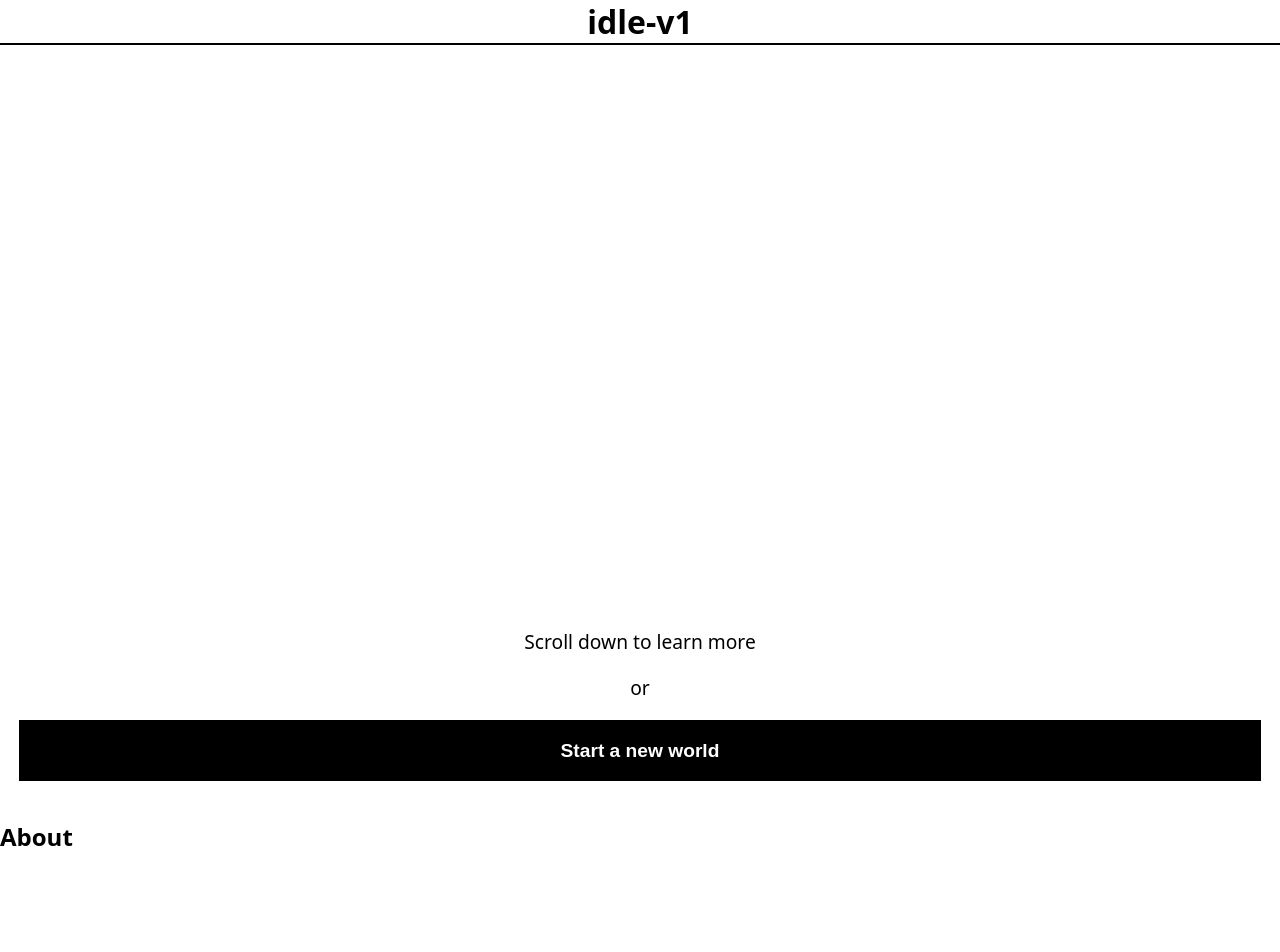
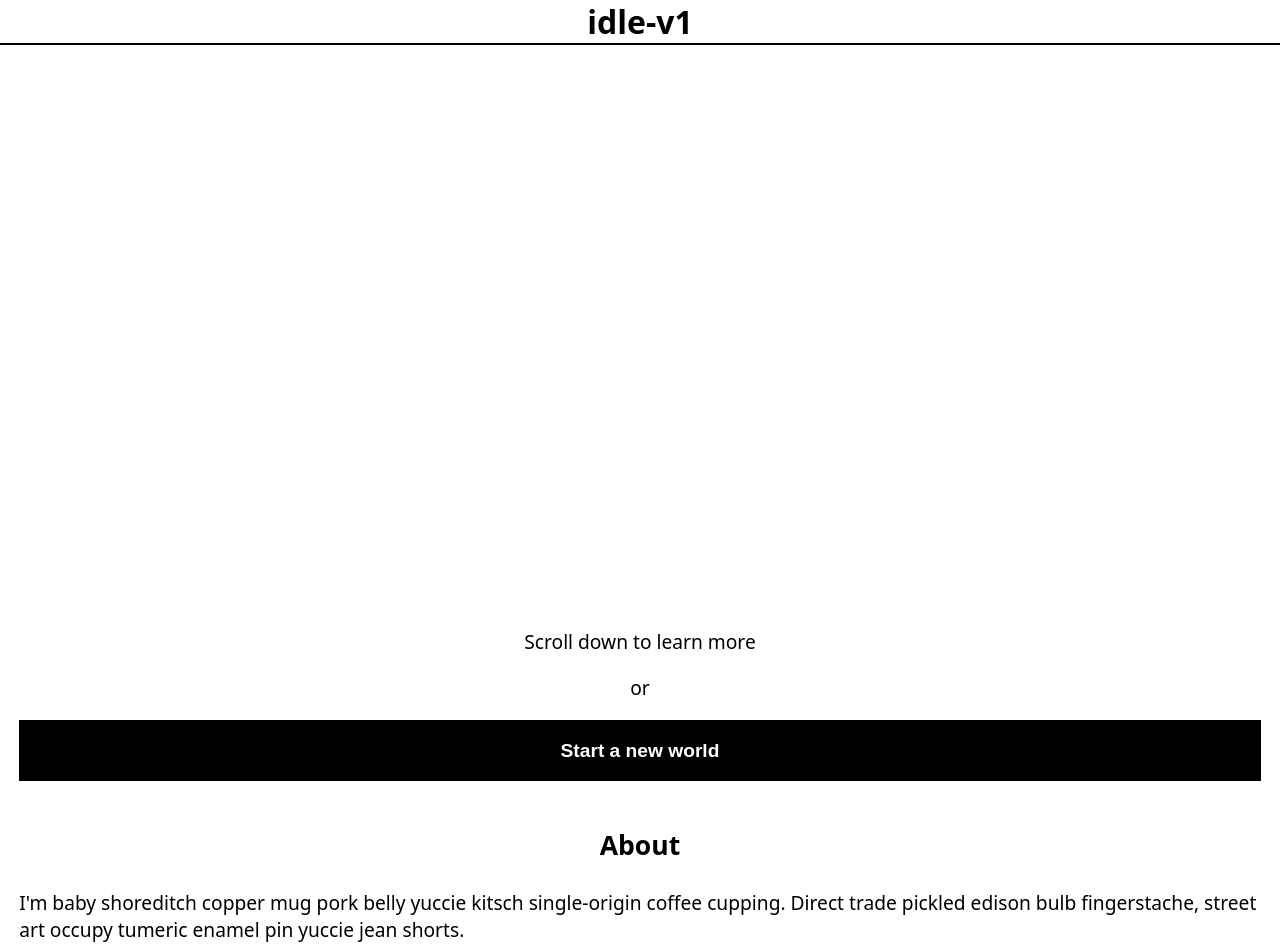
Before and after one commit to tylerschloesser/idle-v1, a React app in the folder packages/app/: page / in a window 1280 px wide. Shown: the top 952 px of the page. Built offline with nearby package versions, Linux system fonts and the light colour scheme; the HTML template or start-up script is replaced by a standard one.

Commit message:
add hipster impsum

```diff
--- a/packages/app/src/index.scss
+++ b/packages/app/src/index.scss
@@ -22,6 +22,7 @@ body {
 
   // header font sizes
   --h1: 2em;
+  --h2: 1.66em;
 }
 
 @media (prefers-color-scheme: dark) {
--- a/packages/app/src/root-page.component.tsx
+++ b/packages/app/src/root-page.component.tsx
@@ -4,7 +4,7 @@ export function RootPage() {
   return (
     <>
       <div className={styles.main}>
-        <h1 className={styles.header}>idle-v1</h1>
+        <h1 className={styles.h1}>idle-v1</h1>
         <div className={styles['bottom-container']}>
           <div className={styles['scroll-down']}>
             <span>Scroll down to learn more</span>
@@ -16,7 +16,13 @@ export function RootPage() {
         </div>
       </div>
       <div className={styles.about}>
-        <h2>About</h2>
+        <h2 className={styles.h2}>About</h2>
+        <p className={styles.p}>
+          I'm baby shoreditch copper mug pork belly yuccie
+          kitsch single-origin coffee cupping. Direct trade
+          pickled edison bulb fingerstache, street art
+          occupy tumeric enamel pin yuccie jean shorts.
+        </p>
       </div>
     </>
   )
--- a/packages/app/src/root-page.module.scss
+++ b/packages/app/src/root-page.module.scss
@@ -7,7 +7,7 @@
   justify-content: space-between;
 }
 
-.header {
+.h1 {
   font-size: var(--h1);
   margin: 0;
   text-align: center;
@@ -45,6 +45,18 @@
 }
 
 .about {
-  height: 100lvh;
-  width: 100lvw;
+  height: 100svh;
+  width: 100svw;
+  color: var(--black);
 }
+
+.h2 {
+  margin: var(--s4);
+  font-size: var(--h2);
+  text-align: center;
+}
+
+.p {
+  margin: var(--s4);
+  font-size: var(--b2);
+}
```
